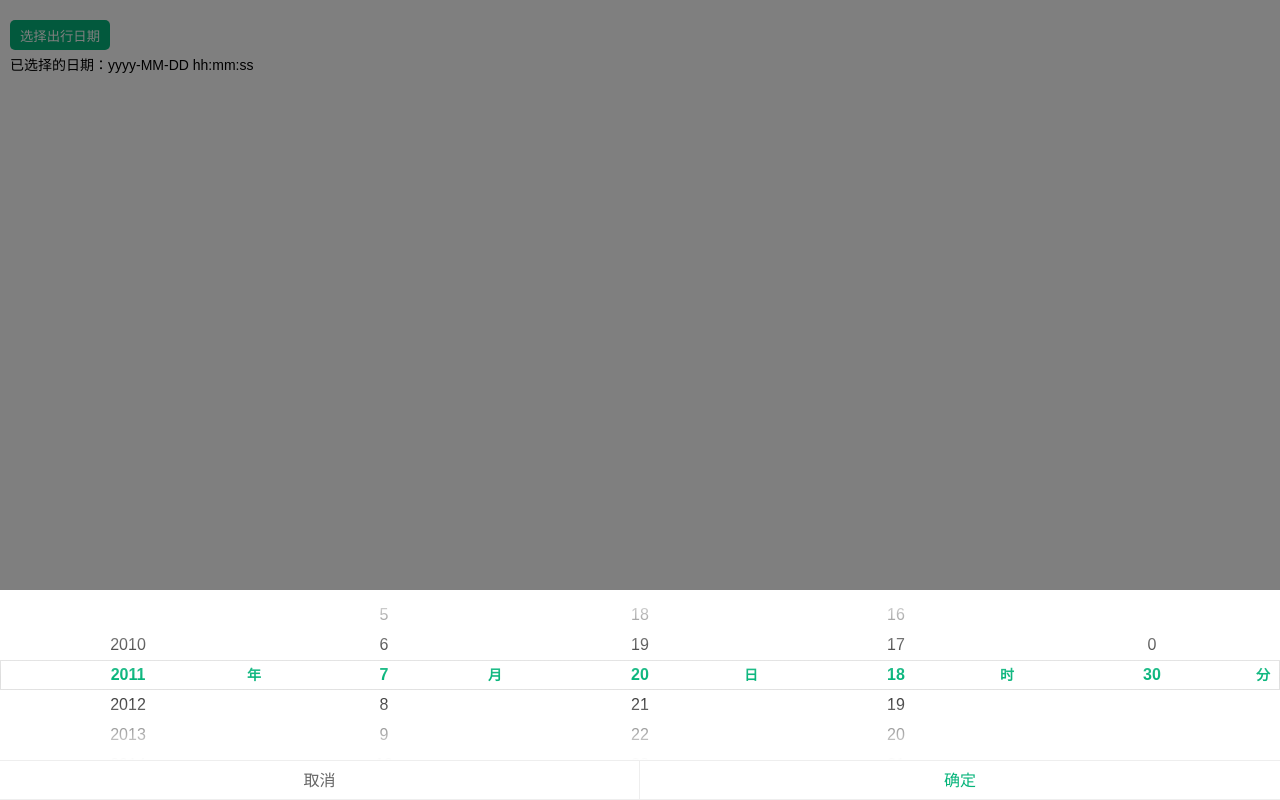
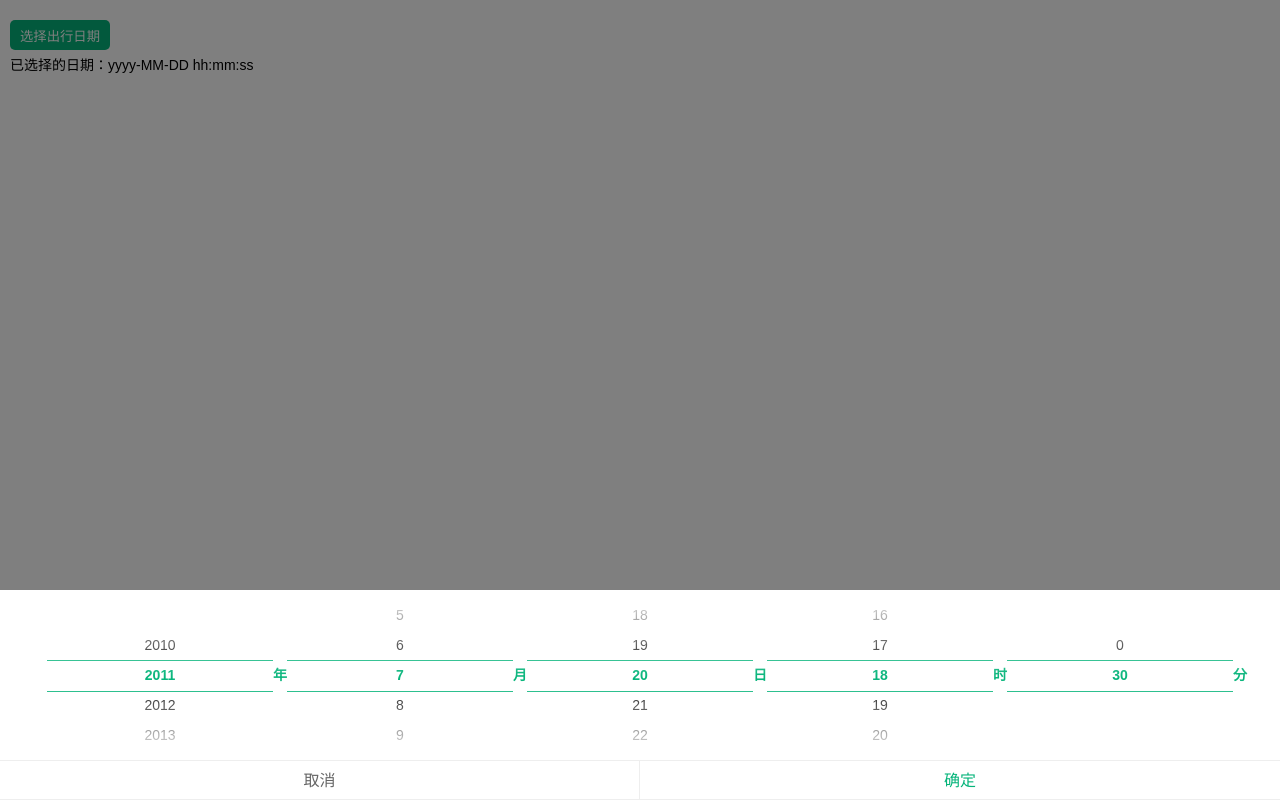
Before and after one commit to FrendEr/tinyscroll.js, a website: page index.html in a window 1280 px wide. Both pictures are taken after a click on the button "选择出行日期". Drawn offline with nearby package versions, Linux system fonts and the light colour scheme.

Commit message:
style op && code op

```diff
--- a/package.json
+++ b/package.json
@@ -1,6 +1,6 @@
 {
   "name": "tinyscroll.js",
-  "version": "0.2.4",
+  "version": "0.2.5",
   "description": "A tiny datetime scroller plugin for mobile device.",
   "main": "tinyscroll.js",
   "scripts": {
--- a/src/tinyscroll.css
+++ b/src/tinyscroll.css
@@ -42,6 +42,7 @@ ul {
     background-color: #fff;
     overflow: hidden;
     height: 170px;
+    padding: 0 40px;
 }
 
 .tiny-scroll .ts-body .ts-date {
@@ -52,7 +53,7 @@ ul {
     position: relative;
     float: left;
     width: 33.3%;
-    font-size: 16px;
+    font-size: 14px;
     text-align: center;
     line-height: 30px;
     padding: 10px 0;
@@ -70,14 +71,10 @@ ul {
     font-size: 14px;
     color: #05b47a;
     top: 50%;
-    right: 10px;
+    right: -7px;
     line-height: 14px;
     margin-top: -7px;
     font-weight: bold;
-}
-
-.tiny-scroll .ts-body .ts-col-year em {
-    right: -5px;
 }
 
 .tiny-scroll .ts-body .ts-col .ts-item-list {
@@ -137,8 +134,16 @@ ul {
     position: absolute;
     width: 100%;
     height: 30px;
-    border: 1px solid #ddd;
     top: 50%;
     left: 0;
     margin-top: -15px;
+    padding: 0 7px;
 }
+
+.ts-front:after {
+    content: " ";
+    display: block;
+    border-top: 1px solid #05b47a;
+    border-bottom: 1px solid #05b47a;
+    height: 100%;
+}
--- a/src/tinyscroll.js
+++ b/src/tinyscroll.js
@@ -66,7 +66,6 @@
             hour   : this.hourChanged,
             minute : this.minuteChanged
         };
-        // bug: 当我选择了比最小年、最小月大的月时，再选择最小的年，月份应该保留，现在会设置成最小的月
 
         this.init();
 
@@ -95,7 +94,7 @@
          */
         init: function() {
             if (new Date(this.options.initDate) < new Date(this.options.range[0]) || new Date(this.options.initDate) > new Date(this.options.range[1])) {
-                throw 'Error: the initDate is ERROR!';
+                throw 'Error: The `initDate` is error! ' + 'Range is: [' + this.options.range[0] + ', ' + this.options.range[1] + ']';
             }
 
             this.render();
@@ -119,25 +118,29 @@
                                 (this.options.title ? '<div class="ts-header">' + this.options.title + '</div>' : ''),
                                 '<div class="ts-body' + (this.options.time ? ' ts-datetime' : '') + '">',
                                     '<div class="ts-mask"></div>',
-                                    '<div class="ts-front"></div>',
                                     '<div class="ts-col ts-col-year">',
+                                        '<div class="ts-front"></div>',
                                         (this.options.needLabel ? '<em>年</em>' : ''),
                                         '<ul id="year" class="ts-item-list" data-target="year">' + this.generateList('year') + '</ul>',
                                     '</div>',
                                     '<div class="ts-col">',
+                                        '<div class="ts-front"></div>',
                                         (this.options.needLabel ? '<em>月</em>' : ''),
                                         '<ul id="month" class="ts-item-list" data-target="month">' + this.generateList('month') + '</ul>',
                                     '</div>',
                                     '<div class="ts-col">',
+                                        '<div class="ts-front"></div>',
                                         (this.options.needLabel ? '<em>日</em>' : ''),
                                         '<ul id="day" class="ts-item-list" data-target="day">' + this.generateList('day') + '</ul>',
                                     '</div>',
                                     (this.options.time ? (function() {
                                         return ['<div class="ts-col">',
+                                                    '<div class="ts-front"></div>',
                                                     (scope.options.needLabel ? '<em>时</em>' : ''),
                                                     '<ul id="hour" class="ts-item-list" data-target="hour">' + scope.generateList('hour') + '</ul>',
                                                 '</div>',
                                                 '<div class="ts-col">',
+                                                    '<div class="ts-front"></div>',
                                                     (scope.options.needLabel ? '<em>分</em>' : ''),
                                                     '<ul id="minute" class="ts-item-list" data-target="minute">' + scope.generateList('minute') + '</ul>',
                                                 '</div>'].join('');
@@ -244,18 +247,18 @@
                     var maxYear = parseInt(maxDate.getFullYear()),
                         minYear = parseInt(minDate.getFullYear());
 
-                    for (var i = 0; i <= maxYear - minYear; i++) {
-                        tmpTpl += '<li data-index="' + (minYear + i) + '">' + (minYear + i) + '</li>';
+                    for (var y = 0; y <= maxYear - minYear; y++) {
+                        tmpTpl += '<li data-index="' + (minYear + y) + '">' + (minYear + y) + '</li>';
                     }
                     break;
                 case 'month':
-                    for (var j = 1; j <= 12; j++) {
-                        tmpTpl += '<li data-index="' + j + '">' + j + '</li>';
+                    for (var M = 1; M <= 12; M++) {
+                        tmpTpl += '<li data-index="' + M + '">' + M + '</li>';
                     }
                     break;
                 case 'day':
-                    for (var k = 1; k < (this.getMonthDays(initDate.getFullYear(), initDate.getMonth()) + 1); k++) {
-                        tmpTpl += '<li data-index="' + k + '">' + k + '</li>';
+                    for (var d = 1; d < (this.getMonthDays(initDate.getFullYear(), initDate.getMonth()) + 1); d++) {
+                        tmpTpl += '<li data-index="' + d + '">' + d + '</li>';
                     }
                     break;
                 case 'hour':
@@ -318,7 +321,6 @@
          * year change callback
          */
         yearChanged: function(e) {
-            console.log('year change to : ' + this.stateTree.year);
             // update year list position
             this.indexTransPos(e, $(document.body).find('#year'), this.stateTree.year);
             // year change, update month, day, hour and minute
@@ -334,7 +336,6 @@
          * month change callback
          */
         monthChanged: function(e) {
-            console.log('month changed to : ' + this.stateTree.month);
             // update month list position
             this.indexTransPos(e, $(document.body).find('#month'), this.stateTree.month);
             // month change, update day, hour and minute
@@ -349,7 +350,6 @@
          * day change callback
          */
         dayChanged: function(e) {
-            console.log('day changed to : ' + this.stateTree.day);
             // update day list position
             this.indexTransPos(e, $(document.body).find('#day'), this.stateTree.day);
             // day change, update hour and minute
@@ -363,7 +363,6 @@
          * hour change callback
          */
         hourChanged: function(e) {
-            console.log('hour changed to : ' + this.stateTree.hour);
             // update day list position
             this.indexTransPos(e, $(document.body).find('#hour'), this.stateTree.hour);
             // hour change, update minute
@@ -376,7 +375,6 @@
          * minute change callback
          */
         minuteChanged: function(e) {
-            console.log('minute changed to : ' + this.stateTree.minute);
             // update day list position
             this.indexTransPos(e, $(document.body).find('#minute'), this.stateTree.minute);
 
@@ -394,8 +392,6 @@
             // minimum month
             var minMonth = minDate.getMonth();
             if (this.stateTree.year == minDate.getFullYear()) {
-                console.log('reach min year');
-
                 this.disablePrevItems('month', minMonth + 1);
                 this.mTopLocked = true;
                 this.mBottomLocked = false;
@@ -409,8 +405,6 @@
                 // maximum month
                 var maxMonth = maxDate.getMonth();
                 if (this.stateTree.year == maxDate.getFullYear()) {
-                    console.log('reach max year');
-
                     this.disableNextItems('month', maxMonth + 1);
                     this.mBottomLocked = true;
                     this.mTopLocked = false;
@@ -437,8 +431,6 @@
             // minimum day
             var minDay = minDate.getDate();
             if (this.mTopLocked &&  this.stateTree.month == (minDate.getMonth() + 1)) {
-                console.log('reach min month');
-
                 this.disablePrevItems('day', minDay);
                 this.dTopLocked = true;
                 this.dBottomLocked = false;
@@ -452,8 +444,6 @@
                 // maximum day
                 var maxDay = maxDate.getDate();
                 if (this.mBottomLocked && this.stateTree.month == (maxDate.getMonth() + 1)) {
-                    console.log('reach max month');
-
                     this.disableNextItems('day', maxDay);
                     this.dBottomLocked = true;
                     this.dTopLocked = false;
@@ -491,8 +481,6 @@
             // minimum hour
             var minHour = minDate.getHours();
             if (this.dTopLocked && this.stateTree.day == minDate.getDate()) {
-                console.log('reach min day');
-
                 this.disablePrevItems('hour', minHour);
                 this.hhTopLocked = true;
                 this.hhBottomLocked = false;
@@ -506,8 +494,6 @@
                 // maximum hour
                 var maxHour = maxDate.getHours();
                 if (this.dBottomLocked && this.stateTree.day == maxDate.getDate()) {
-                    console.log('reach max day');
-
                     this.disableNextItems('hour', maxHour);
                     this.hhBottomLocked = true;
                     this.hhTopLocked = false;
@@ -532,8 +518,6 @@
              // minimum minute
              var minMinute = minDate.getMinutes();
              if (this.hhTopLocked && this.stateTree.hour == minDate.getHours()) {
-                 console.log('reach min hour');
-
                  this.disablePrevItems('minute', minMinute);
                  this.mmTopLocked = true;
                  this.mmBottomLocked = false;
@@ -547,8 +531,6 @@
                  // maximum minute
                  var maxMinute = maxDate.getMinutes();
                  if (this.hhBottomLocked && this.stateTree.hour == maxDate.getHours()) {
-                     console.log('reach max hour');
-
                      this.disableNextItems('minute', maxMinute);
                      this.mmBottomLocked = true;
                      this.mmTopLocked = false;
```
Also changed, not shown: README.md, dist/tinyscroll.css, dist/tinyscroll.js, dist/tinyscroll.min.js.
